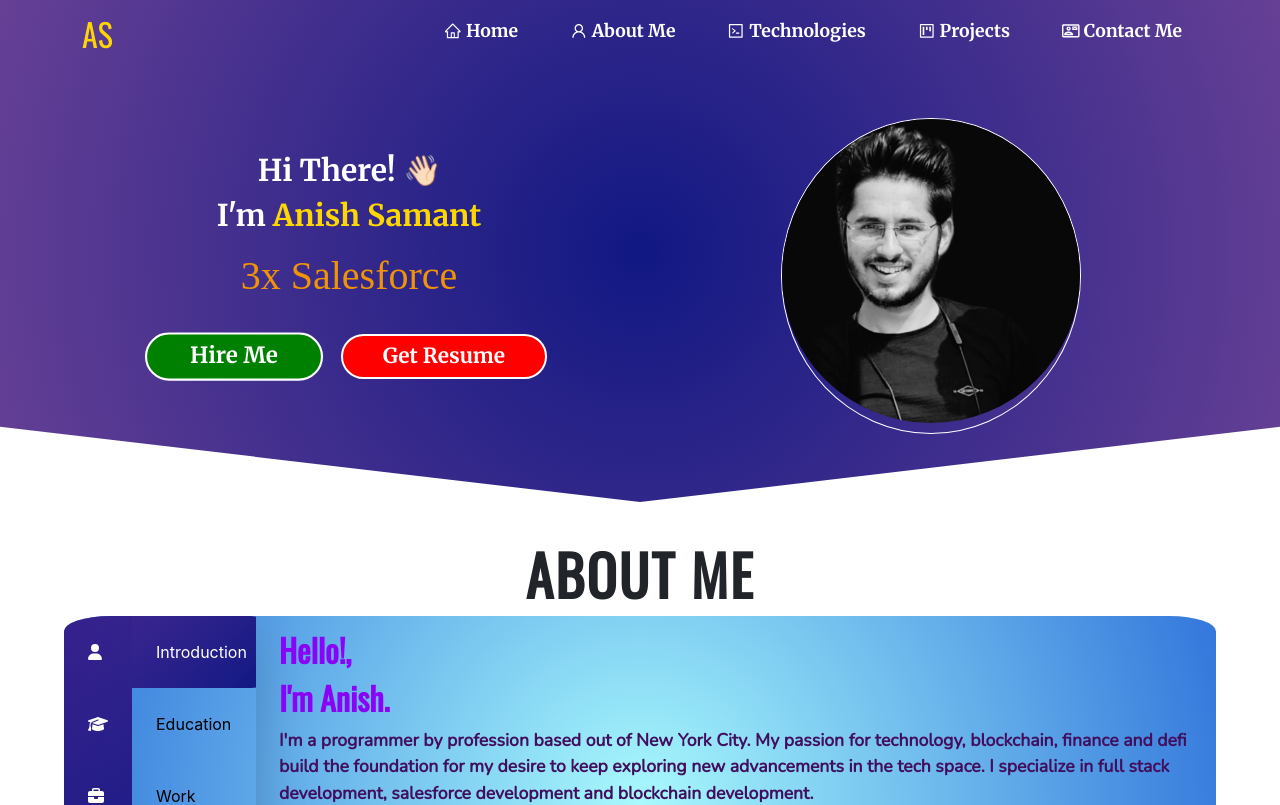
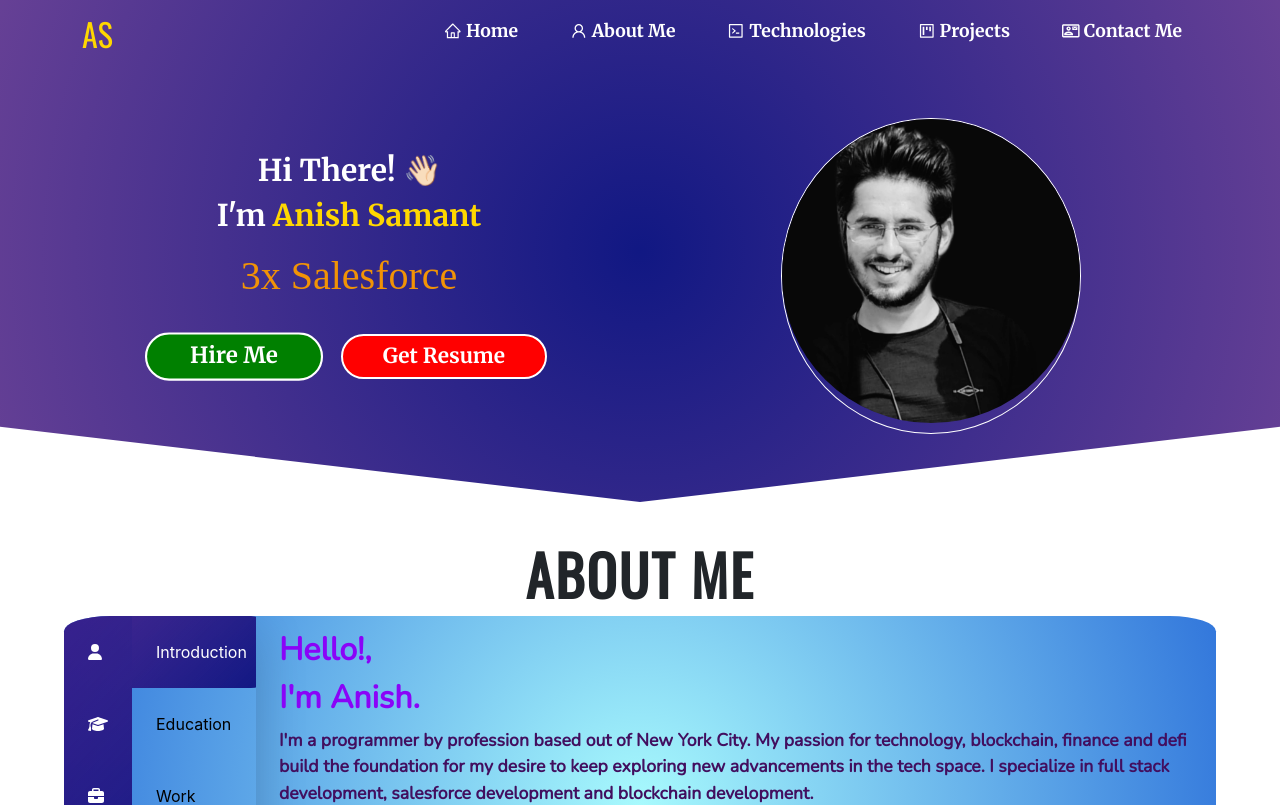
Before and after one commit to anishsamant/Portfolio, a React (Create React App) app: page / in a window 1280 px wide. Shown: the top 805 px of the page. Built offline with nearby package versions, Linux system fonts and the light colour scheme; a web font is replaced by a local one.

Commit message:
about me font changed to nunito

```diff
--- a/src/stylesheets/aboutme.css
+++ b/src/stylesheets/aboutme.css
@@ -55,7 +55,7 @@
 }
 
 .about-me-intro-heading {
-    font-family: "Oswald";
+    font-family: "Nunito";
     color:rgb(138, 3, 248);
     font-size: 2rem;
     font-weight: 800;
```
